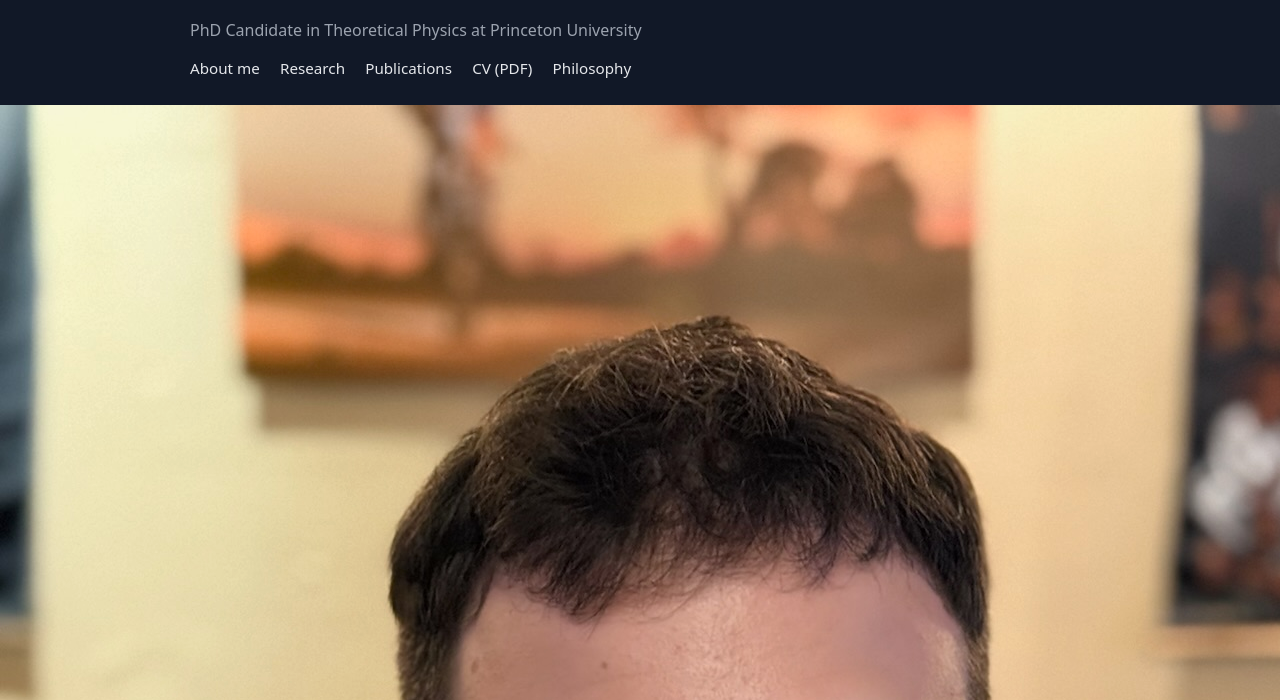
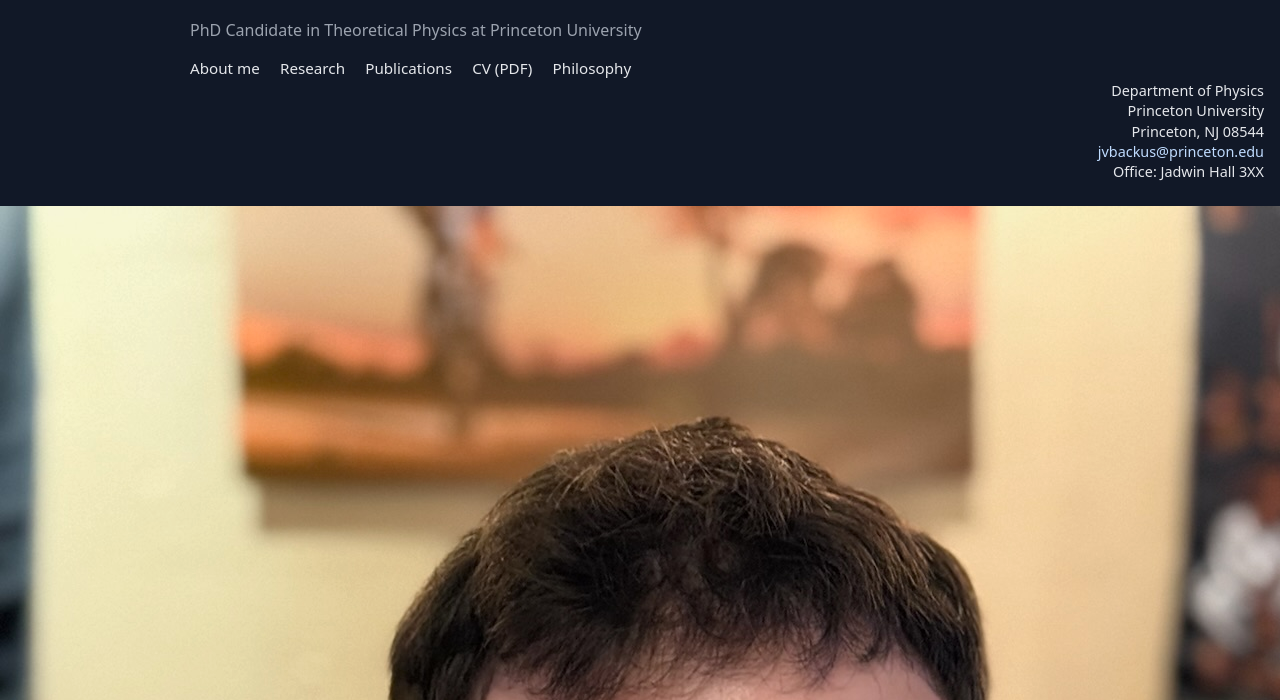
Before and after one commit to jvbackus/jvbackus.github.io, a plain HTML site: page index.html in a window 1280 px wide. Shown: the part 100-800 px from the top of the page. Drawn offline with Linux system fonts and the light colour scheme.

Commit message:
header-updates

```diff
--- a/index.html
+++ b/index.html
@@ -76,6 +76,34 @@
     .contact a:hover {
       text-decoration: underline;
     }
+
+    .header-bar {
+    display: flex;
+    justify-content: space-between;
+    align-items: flex-start;
+    gap: 1.5rem;
+  }
+
+  .header-left {
+    max-width: 60%;
+  }
+
+  .header-contact {
+    text-align: right;
+    font-size: 0.9rem;
+    color: #e5e7eb;
+    line-height: 1.4;
+  }
+
+  .header-contact a {
+    color: #bfdbfe;
+      text-decoration: none;
+}
+
+  .header-contact a:hover {
+    text-decoration: underline;
+  }
+
   </style>
 </head>
 <body>
@@ -91,6 +119,20 @@
         <a href="philosophy.html">Philosophy</a>
       </nav>
     </div>
+
+      <div class="header-contact">
+        <div>Department of Physics</div>
+        <div>Princeton University</div>
+        <div>Princeton, NJ 08544</div>
+        <div>
+          <a href="mailto:jvbackus@princeton.edu">jvbackus@princeton.edu</a>
+        </div>
+        <div>Office: Jadwin Hall 3XX</div>
+      </div>
+    </div>
+  </div>
+
+
   </header>
 
     <div class="about-layout">
```
